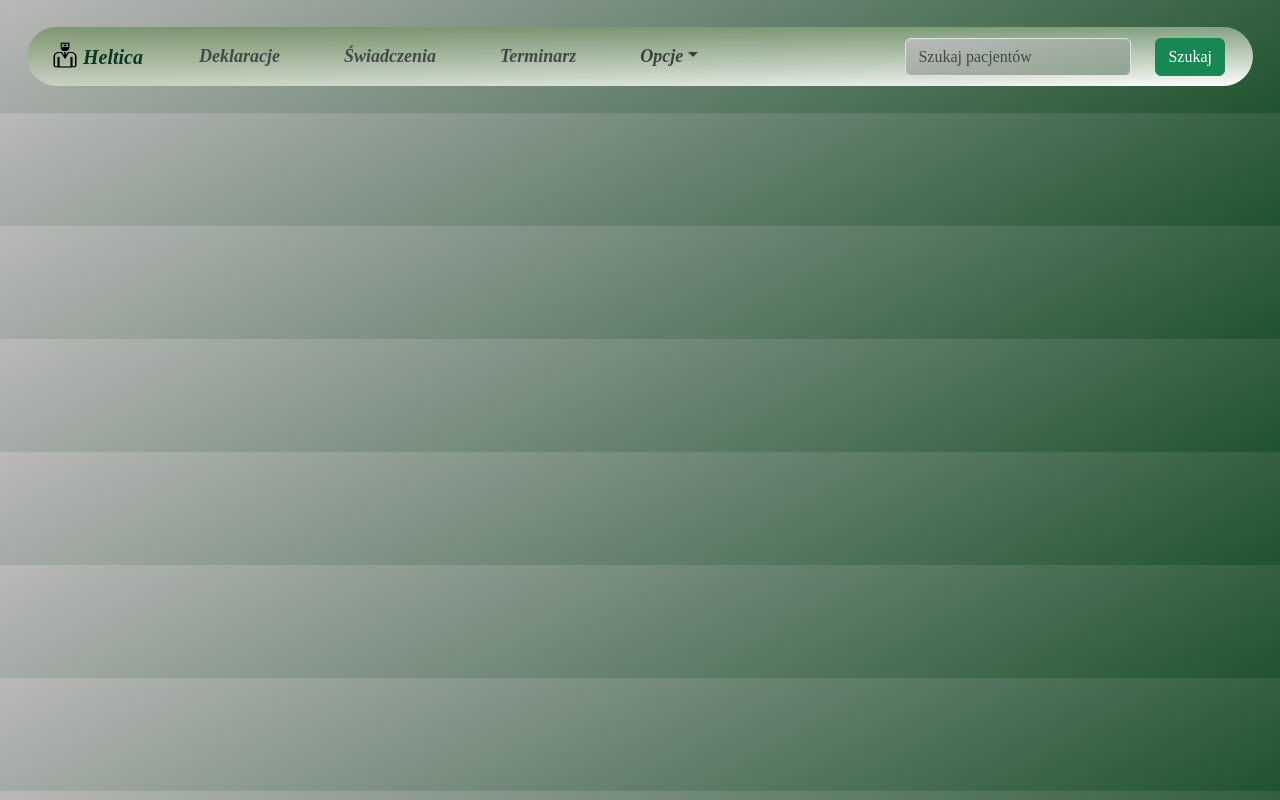
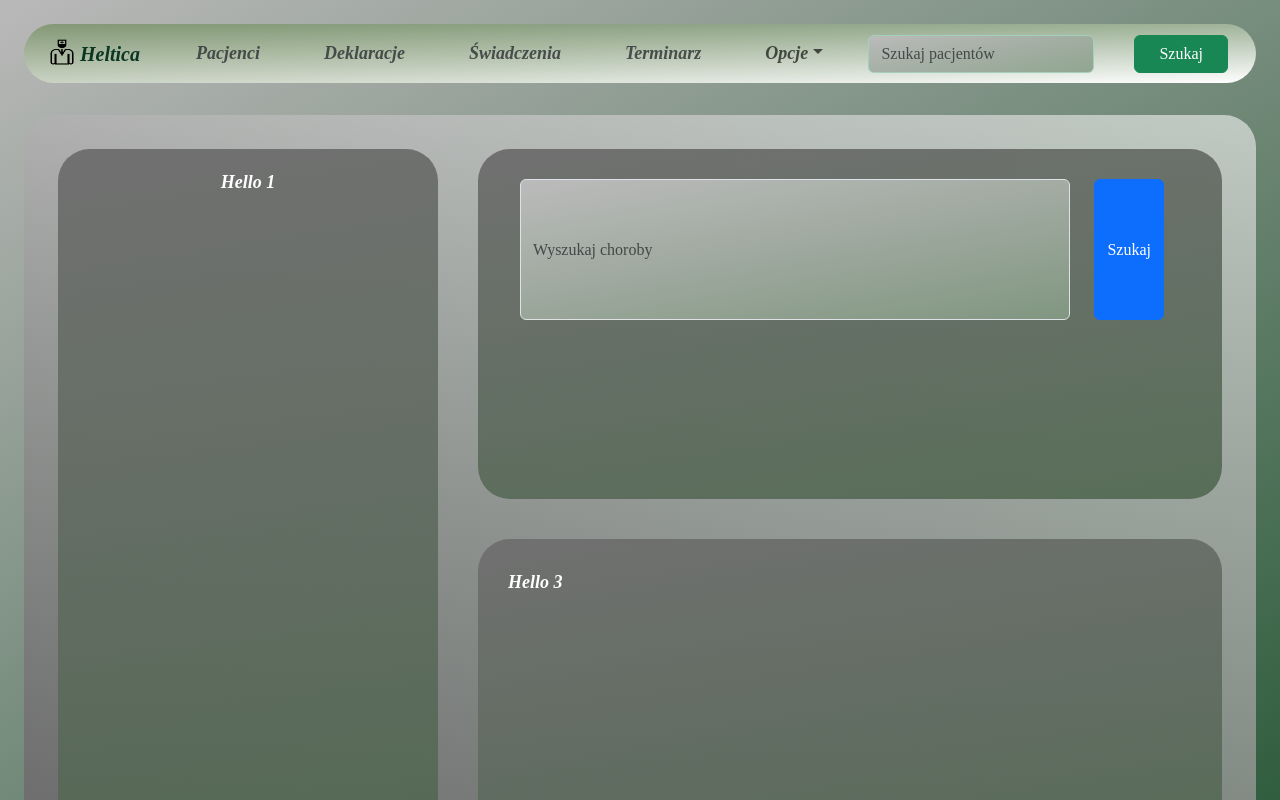
Before and after one commit to J4kubR/Helthica, a React (Vite) app: page /Pacjenci in a window 1280 px wide. Shown: the top 800 px of the page. Built offline with nearby package versions, Linux system fonts and the light colour scheme.

Commit message:
Changes for the design mostly navbar, main and all_styles

```diff
--- a/src/App.jsx
+++ b/src/App.jsx
@@ -11,7 +11,12 @@
         <NavigationBar />
         <Routes>
           <Route path="/" Component={MainWindow}></Route>
+          <Route path="/" Component={MainWindow}></Route>
           <Route path="/Terminarz" Component={TimeTable}></Route>
+          <Route path="/Pacjenci" Component={MainWindow}></Route>
+          <Route path="/Swiadczenia" Component={MainWindow}></Route>
+          <Route path="/Deklaracje" Component={MainWindow}></Route>
+          <Route path="/Ustawienia" Component={MainWindow}></Route>
         </Routes>
       </div>
     </Router>
--- a/src/all_styles.css
+++ b/src/all_styles.css
@@ -1,5 +1,4 @@
 body {
-  margin: 3px;
   font-family: 'Times New Roman', Times, serif;
   font-weight: bold;
   font-style: oblique;
@@ -11,6 +10,9 @@
 .navbar{
   background: linear-gradient(-2deg, #ffffff, #2861005b);
   color: #ffffff;
+}
+.nav-item{
+  display: flex;
 }
 
 .dropdown-menu {
@@ -46,6 +48,10 @@
 
 .form-control {
   background: linear-gradient(-190deg, #bbbbbb, #859c85de);
+}
+
+.mx-6{
+  margin-right: auto;
 }
 
 .left-column {
@@ -85,3 +91,7 @@
   min-height: calc(100vh - 225px); /* Adjust the 100px to the combined height of your header/footer */
   width: 100%; /* Full width */
 }
+
+.dropdown-menu{
+  opacity: 0.87;
+}
--- a/src/components/MainWindow.jsx
+++ b/src/components/MainWindow.jsx
@@ -27,6 +27,7 @@
               type="search"
               placeholder="Wyszukaj choroby"
               aria-label="Search"
+              id="SearchDisease"
               value={searchQuery}
               onChange={(e) => setSearchQuery(e.target.value)}
             />
--- a/src/components/NavigationBar.jsx
+++ b/src/components/NavigationBar.jsx
@@ -6,6 +6,15 @@
   return (
     <div className="collapse navbar-collapse" id="navbarSupportedContent">
       <ul className="navbar-nav me-auto md-2 mb-lg-0">
+        <li className="nav-item">
+          <Link
+            className="nav-link active mx-4 text-body-secondary align-baseline"
+            aria-current="page"
+            to="/"
+          >
+            Pacjenci
+          </Link>
+        </li>
         <li className="nav-item">
           <Link
             className="nav-link active mx-4 text-body-secondary align-baseline"
@@ -47,7 +56,7 @@
 
           <ul className="dropdown-menu">
             <li>
-              <Link className="dropdown-item" to="#">
+              <Link className="dropdown-item" to="/Pacjenci">
                 Wszyscy pacjenci
               </Link>
             </li>
@@ -63,7 +72,7 @@
             </li>
 
             <li>
-              <Link className="dropdown-item" to="#">
+              <Link className="dropdown-item" to="/Ustawienia">
                 Ustawienia
               </Link>
             </li>
@@ -72,12 +81,13 @@
       </ul>
       <form className="d-flex" role="search">
         <input
-          className="form-control me-2"
+          className="form-control me-4 border border-success-subtle"
           type="search"
           placeholder="Szukaj pacjentów"
           aria-label="Search"
+          id="SearchPatients"
         />
-        <button className="btn btn-success mx-3" type="submit">
+        <button className="btn btn-success mx-3 px-4" type="submit">
           Szukaj
         </button>
       </form>
```
